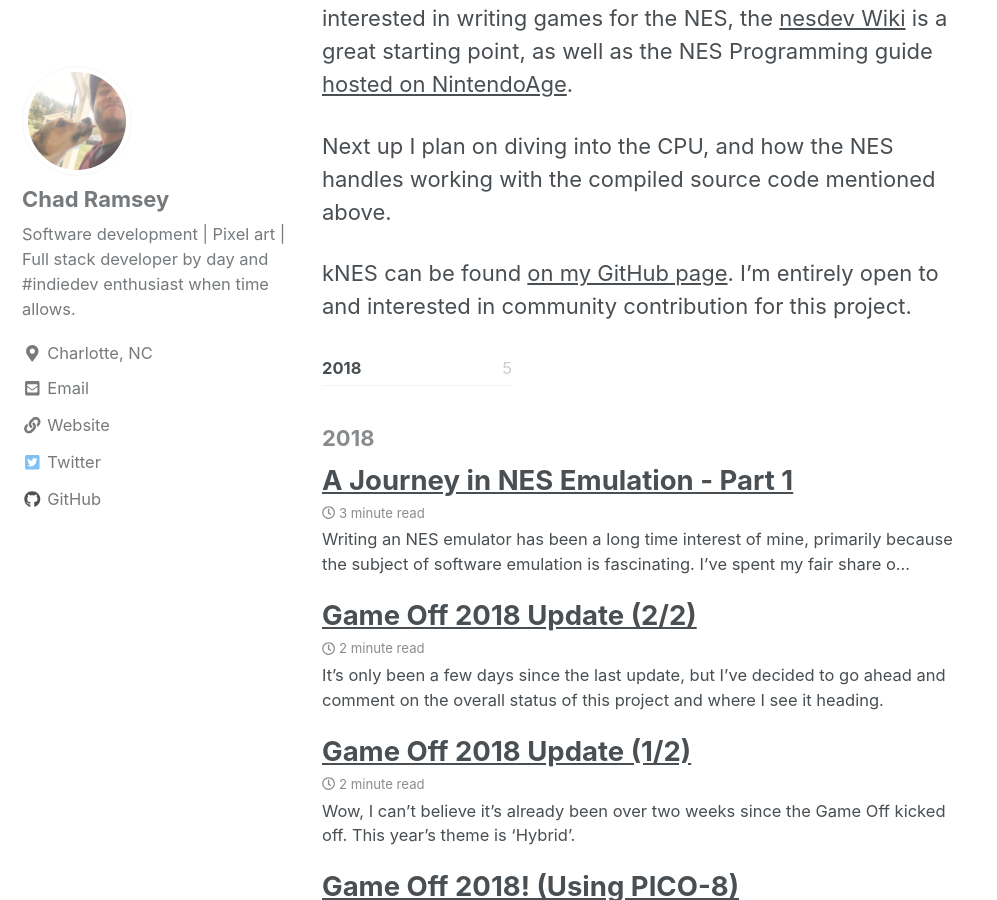
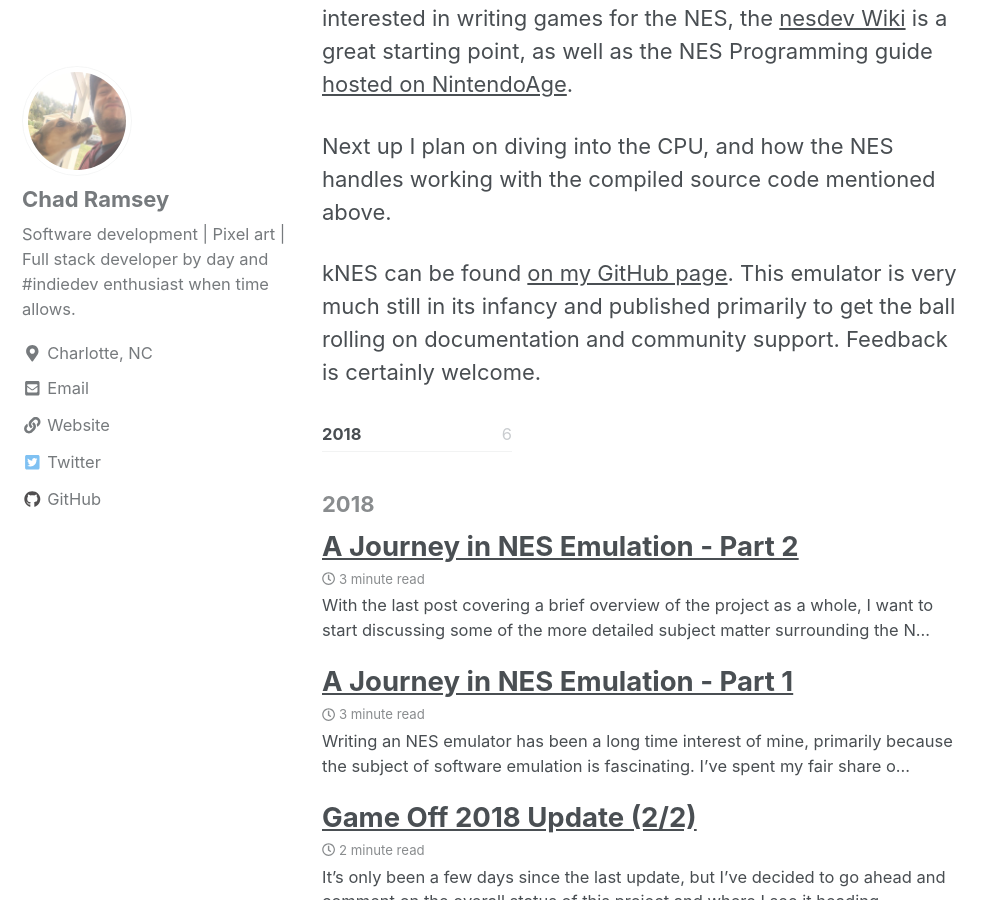
Before and after one commit to chadramsey/chadramsey.github.io, a Jekyll site: the page built from _posts/2018-12-08-nes-emulation-two.md, in a window 1280 px wide and 900 px high, scrolled down 3176 px. Shown: the whole window, without its empty margins (0-997 px from the left). Built offline with Jekyll 4.4.1, drawn with Linux system fonts in a browser that asks for light colours; cached includes are drawn as plain includes; nearby versions of some CDN libraries; some of the changed lines change nothing that is shown.

````diff
--- a/_posts/2018-12-08-nes-emulation-two.md
+++ b/_posts/2018-12-08-nes-emulation-two.md
@@ -26,4 +26,6 @@
 Next up I plan on diving into the CPU, and how the NES handles working with the compiled source code mentioned above.
 
 kNES can be found [on my GitHub page](https://github.com/chadramsey/knes).
-I'm entirely open to and interested in community contribution for this project.
+This emulator is very much still in its infancy and published primarily to
+get the ball rolling on documentation and community support.
+Feedback is certainly welcome.
--- /dev/null
+++ b/_posts/2018-12-23-nes-emulation-three.md
@@ -0,0 +1,51 @@
+---
+layout: posts
+title: A Journey in NES Emulation - Part 2
+date: 2018-12-23
+---
+
+With the [last post](https://chadramsey.github.io/nes-emulation-two/) covering a brief overview of the project as a whole, I want to start discussing some of the more detailed subject matter surrounding the NES, starting with the CPU.
+
+The NES CPU is based on the widly used [6502 microprocessor](https://en.wikipedia.org/wiki/MOS_Technology_6502) (as seen in the Apple II and Commodore 64), manufactured by Ricoh as the 2A03 and 2A07 microprocessor to accomodate for NTSC and PAL television systems, respectfully. What are NTSC and PAL? These two formats exist because analog television systems around the globe hold different standards for color encoding and refresh rate based on their region - at the time, many western countries used NTSC while most eastern countries adhered PAL. In order for the NES to accomodate for these differing standards, two variations of the CPU had to be manufactured, but aside from these modifications the processors are otherwise identical. The CPU runs at a 1.79 MHz on the NTSC variant, and 1.66 MHz on the PAL variant, and houses 2KB of internal RAM. In addition, the CPU also handles processing for audio and controller I/O - all within the same chip.
+
+So what does the CPU actually *do*?
+
+At a high level, the CPU is in charge of translating compiled assemby code into actionable instructions based on the 6502's [instruction set](http://obelisk.me.uk/6502/reference.html). Once a ROM is loaded, the emulator initializes the program by determining the 'starting point', called the reset vector. Once the reset vector is determined the CPU reads in and processes the subsequent instructions which make up the mechanics of the game. One of the most laborious tasks in coming up with an emulator is transforming these instructions (also referred to as 'opcodes' in their compiled, byte-represented form) into their respective software-based implementations. The 6502 contains instructions for up to 256 unique opcodes, but of these 256 opcodes only 151 are offically supported.
+
+A string of opcode translations might look something like this:
+
+```
+78d8 a900 8d00 20a2 (opcodes produced from compiled source code)
+
+78 -> SEI - Set Interrupt Disable (2 cycles)
+d8 -> CLD - Clear Decimal Mode (2 cycles)
+
+a9 -> LDA - Load Accumulator (2 cycles)
+00 -> BRK - Force Interrupt (7 cycles)
+
+d8 -> CLD - Clear Decimal Mode (2 cycles)
+00 -> BRK - Force Interrupt (7 cycles)
+
+20 -> JSR - Jump to Subroutine (6 cycles)
+a2 -> LDX - Load X Register (2 cycles)
+```
+
+And so on - a standard ROM contains thousands of opcode sequences.
+
+You'll notice that 'cycles' are called out in this example as well. Keeping track of CPU cycle counts becomes directly relevant during synchronization with the PPU. which I plan on discussing in a future post. For now it's worth calling out that the PPU operates at 3 times the frquency of the CPU, so managing the timing between the two becomes crucial.
+
+Finally, I want to touch on some of the core components of the CPU memory map. While the CPU on the NES only utilizes 2KB of RAM, it turns out the 6502 can actually reference up to 64KB of memory. So what is going on with the rest of that space? The remaining address space is used for PPU, APU, and I/O registers, as well as cartridge space for handling program ROM/RAM and mappers. Even then, segments of CPU and PPU address space are mirrored on the NES, presumably to save on the cost it would have otherwise taken to physically account for the unused address space outside of what was designated. A visual representation of how this address space is allocated would look something like this (credit to [NintendoAge](http://nintendoage.com/forum/messageview.cfm?catid=22&threadid=4291):
+
+![](https://chadramsey.github.io/assets/images/2018/nes-emu-three.png){: .center-image }
+*"A visual representation of NES CPU address space."*
+
+A well documented breakdown of how this address space is mapped can be found at the [nesdev Wiki](https://wiki.nesdev.com/w/index.php/CPU_memory_map).
+
+There are a mind boggling number details surrounding the CPU, and this post only scratches the surface. Fortunally, [the nesdev Wiki](https://wiki.nesdev.com/w/index.php/CPU#Sections) covers all of this information in painstaking detail.
+
+Next up I plan on discussing how the CPU and PPU work together to display graphics to the screen.
+
+kNES can be found [on my GitHub page](https://github.com/chadramsey/knes).
+This emulator is very much still in its infancy and published primarily to
+get the ball rolling on documentation and community support.
+Feedback is certainly welcome!
````
Also changed, not shown: assets/images/2018/nes-emu-three.png (added).
